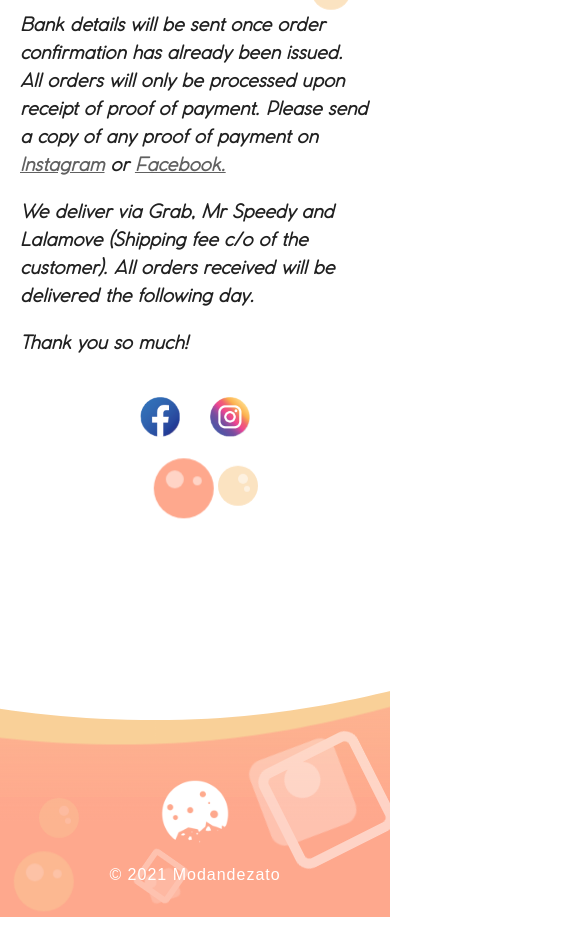
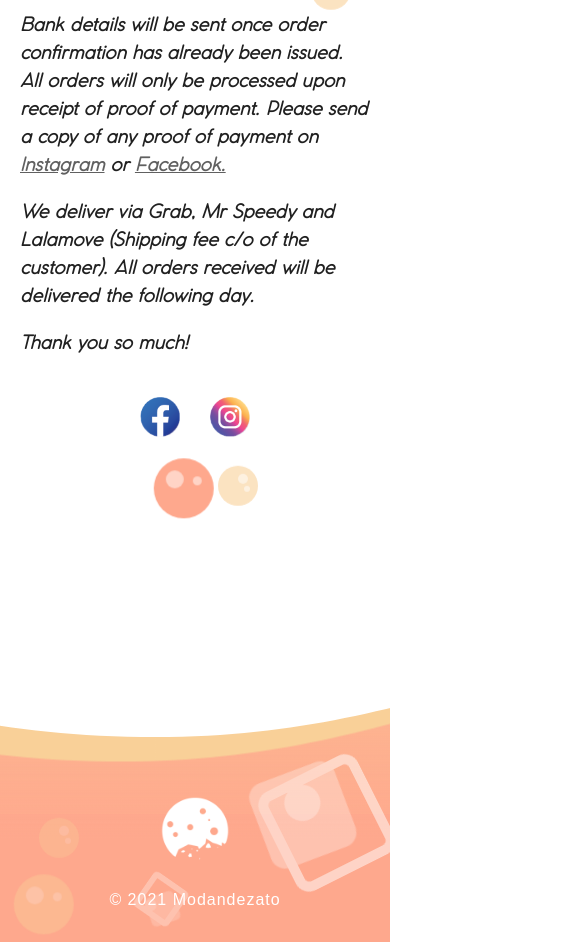
Before and after one commit to Robincredible/Modandezato-Menu, a plain HTML site: page index.html in a window 390 px wide. Shown: the part 3782-4724 px from the top of the page, 585 px wide, since content can reach past the window. Before the commit the page ends 4699 px from the top, so only its background shows below. Drawn offline with Linux system fonts and the light colour scheme; a web font is replaced by a local one.

Commit message:
Responsive Edits

```diff
--- a/styles.css
+++ b/styles.css
@@ -224,7 +224,6 @@
 
 /* base styles */
 
-html,
 body{
 	box-sizing: border-box;
 	position: relative;
@@ -1442,7 +1441,7 @@ input[type=number]::-webkit-inner-spin-button {
 .footer{
 	width: 100%;
 	height: auto;
-	min-height: 400px;
+	min-height: 425px;
 	max-height: 600px;
 	overflow: hidden;
 	position: relative;
```
